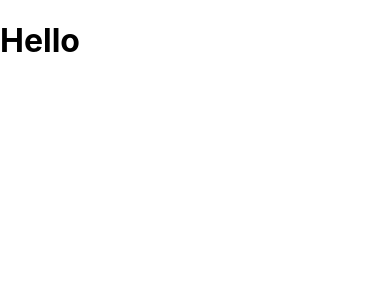
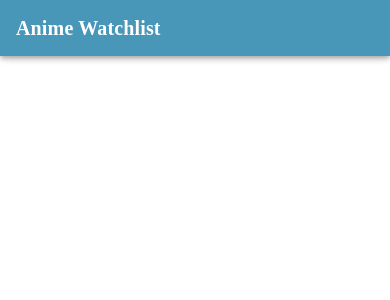
Before and after one commit to collinlanie12/spring-and-react, a React (Create React App) app in the folder frontend/: page / in a window 390 px wide. Shown: the top 300 px of the page. Built offline with nearby package versions, Linux system fonts and the light colour scheme.

Commit message:
mobile first header complete

```diff
--- a/frontend/package.json
+++ b/frontend/package.json
@@ -5,6 +5,7 @@
   "private": true,
   "dependencies": {
     "@material-ui/core": "^4.11.4",
+    "@material-ui/styles": "^4.11.4",
     "@testing-library/jest-dom": "^5.11.4",
     "@testing-library/react": "^11.1.0",
     "@testing-library/user-event": "^12.1.10",
--- /dev/null
+++ b/frontend/src/components/Header/Header.js
@@ -0,0 +1,30 @@
+import React from 'react';
+import { AppBar, makeStyles, Toolbar, Typography } from '@material-ui/core';
+
+const useStyles = makeStyles(() => ({
+    header: {
+        backgroundColor: "#4896B8",
+    },
+    logo: {
+        fontFamily: "Nunito",
+        fontWeight: 600,
+        color: "#FFFFF",
+        textAlign: "left",
+    },
+}));
+
+const Header = () => {
+    const { header, logo } = useStyles();
+    return (
+        <header>
+            <AppBar className={header}>
+                <Toolbar>
+                    <Typography variant="h6" component="h1" className={logo}>Anime Watchlist</Typography>
+                </Toolbar>
+            </AppBar>
+        </header>
+
+    );
+}
+
+export default Header;
--- a/frontend/src/pages/Home/Home.js
+++ b/frontend/src/pages/Home/Home.js
@@ -1,10 +1,11 @@
 import React from 'react';
+import Header from '../../components/Header/Header';
 
 const Home = () => {
 
     return (
         <div>
-            <h1>Hello</h1>
+            <Header />
         </div>
     );
 };
```
